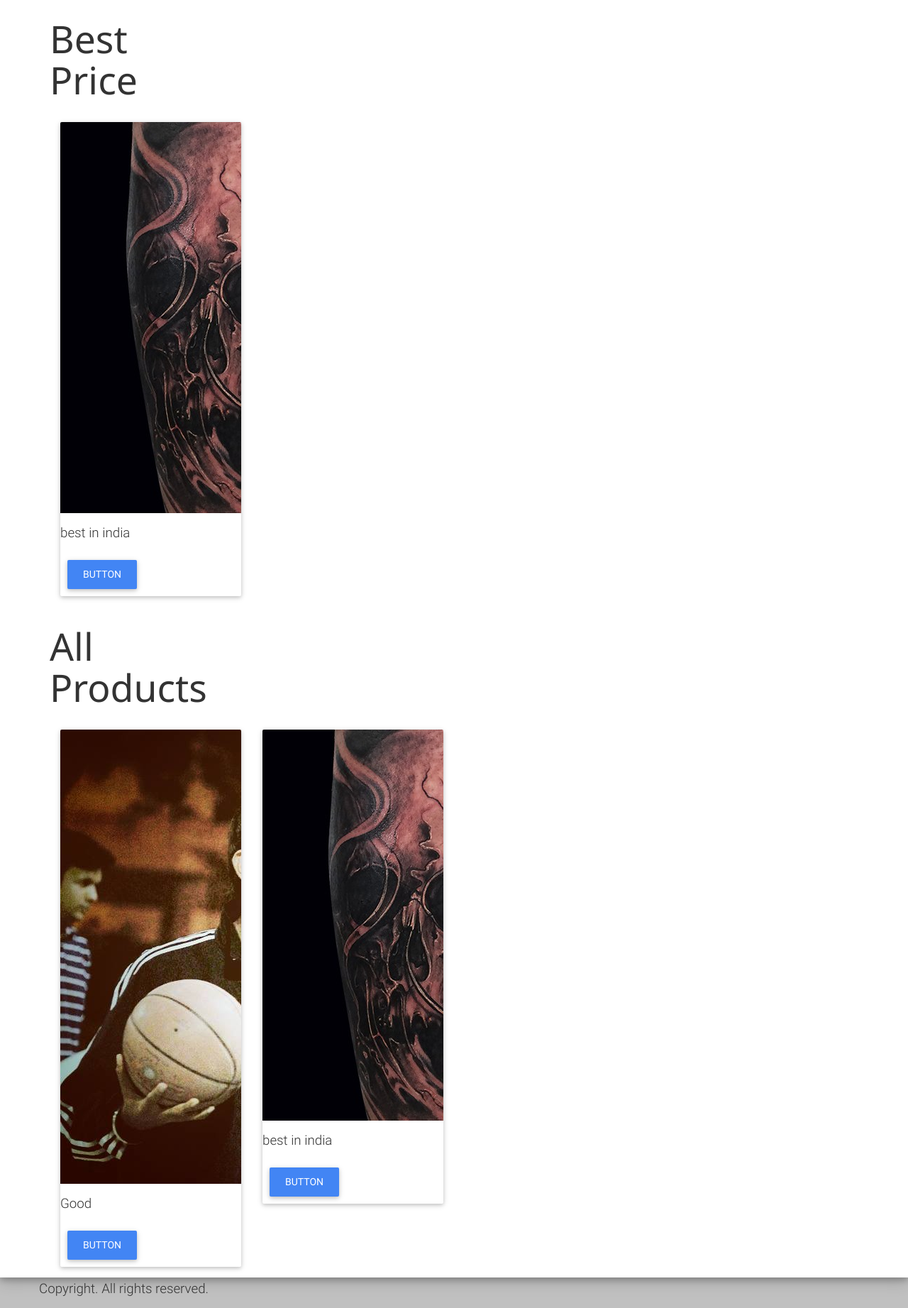
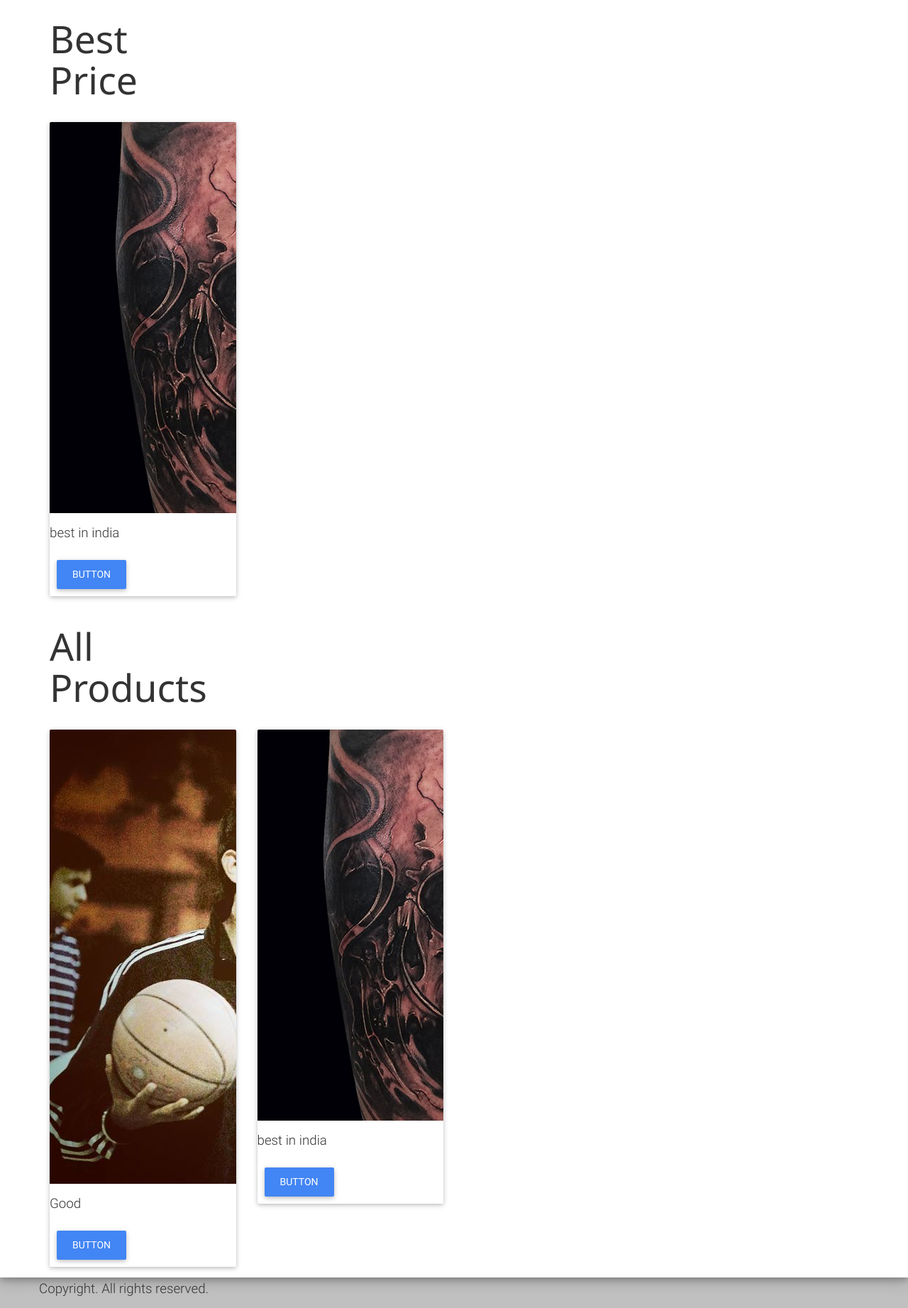
Before and after one commit to vasujain00/HomeDecor, a PHP site: page / in a window 1280 px wide. Shown: the part 639-2482 px from the top of the page at 71% size. Run offline with PHP 8.4, Linux system fonts and the light colour scheme; data comes from the database, SQL or seed files in the repository; some libraries are stand-ins or nearby versions.

Commit message:
changes made int the show product panel

```diff
--- a/index.php
+++ b/index.php
@@ -323,7 +323,7 @@ div.hscroll{
                 <h2>Best Price</h2>
               </div>
               <div class="col-md-12 hscroll">
-                <div class="w3-cell-row ">
+                <div class="row ">
                   <?php
                    $pd=new Product();
                    $pd->best_price();
@@ -338,7 +338,7 @@ div.hscroll{
                 <h2>All Products</h2>
               </div>
               <div class="col-md-12 hscroll">
-                <div class="w3-cell-row ">
+                <div class="row ">
                   <?php
                   	$pd->show_product();
                   ?>
```
